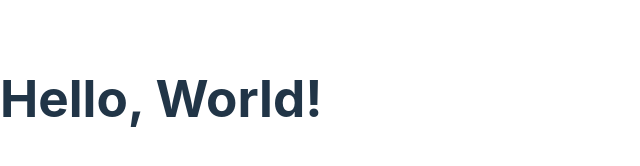
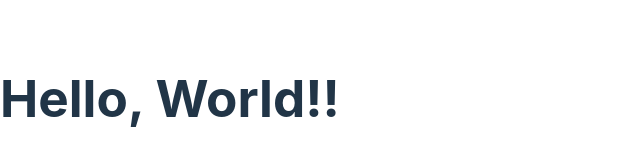
Before and after one commit to mlalayev/test, a React (Vite) app: page / in a window 1280 px wide. Shown: the part 302-468 px from the top of the page, without its empty margins (0-640 px from the left). Built offline with nearby package versions, Linux system fonts and the light colour scheme.

Commit message:
my comit

```diff
--- a/src/App.jsx
+++ b/src/App.jsx
@@ -3,7 +3,7 @@ import React from 'react';
 const App = () => {
   return (
     <div>
-      <h1>Hello, World!</h1>
+      <h1>Hello, World!!</h1>
     </div>
   );
 }
```
